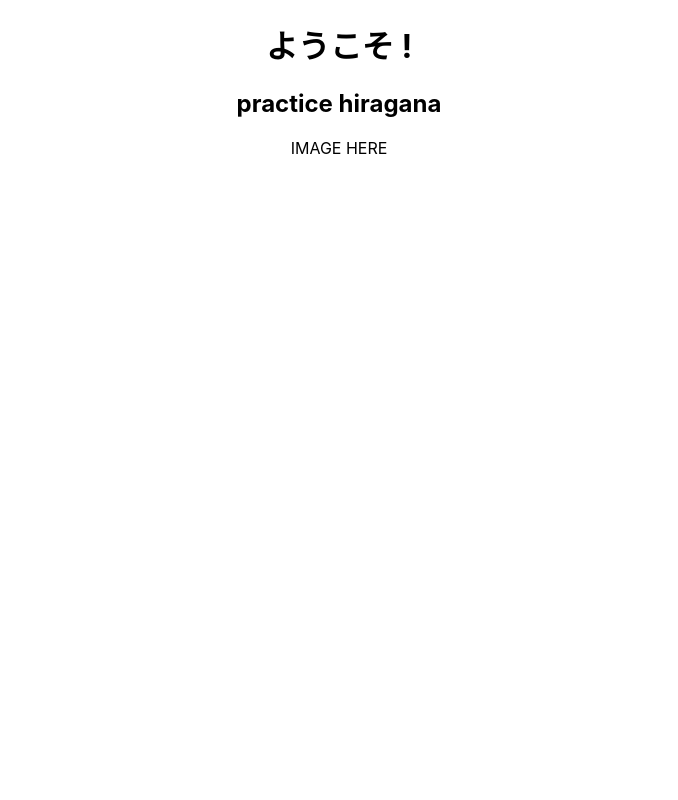
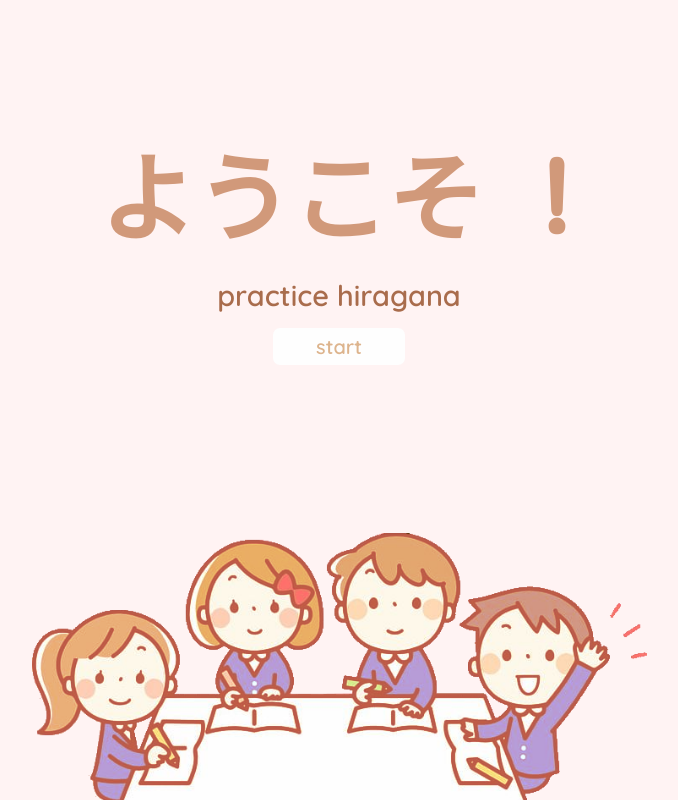
Before and after one commit to ericanwoga/hiragana-flashcards, a React (Create React App) app: page / in a window 1280 px wide. Shown: the whole page, without its empty margins (301-979 px from the left). Built offline with nearby package versions, Linux system fonts and the light colour scheme.

Commit message:
Added css files

```diff
--- a/src/App.css
+++ /dev/null
@@ -1,38 +0,0 @@
-.App {
-  text-align: center;
-}
-
-.App-logo {
-  height: 40vmin;
-  pointer-events: none;
-}
-
-@media (prefers-reduced-motion: no-preference) {
-  .App-logo {
-    animation: App-logo-spin infinite 20s linear;
-  }
-}
-
-.App-header {
-  background-color: #282c34;
-  min-height: 100vh;
-  display: flex;
-  flex-direction: column;
-  align-items: center;
-  justify-content: center;
-  font-size: calc(10px + 2vmin);
-  color: white;
-}
-
-.App-link {
-  color: #61dafb;
-}
-
-@keyframes App-logo-spin {
-  from {
-    transform: rotate(0deg);
-  }
-  to {
-    transform: rotate(360deg);
-  }
-}
--- a/src/App.js
+++ b/src/App.js
@@ -1,6 +1,8 @@
-import './App.css';
 import StartTitle from './StartTitle';
+//import StartButton from './StartButton';
 import StartImg from './StartImg';
+import './styles/App.css';
+
 function App() {
 
   return (
--- /dev/null
+++ b/src/StartButton.js
@@ -0,0 +1 @@
+import './styles/StartButton.css'
--- a/src/StartImg.js
+++ b/src/StartImg.js
@@ -1,7 +1,10 @@
-const StartImg = () => {
+import './styles/StartImg.css'
+import art from './img/title-art.png';
+
+function StartImg() {
     return (
-        <div className="start-img">
-            <p>IMAGE HERE</p>
+        <div className="start-art">
+            <img src={art} />
         </div>
      );
 }
--- a/src/StartTitle.js
+++ b/src/StartTitle.js
@@ -1,8 +1,14 @@
+import './styles/StartTitle.css'
+import './styles/StartButton.css'
+
 function StartTitle() {
     return (
         <div className="entire-title">
             <h1>ようこそ !</h1>
             <h2>practice hiragana</h2>
+            <div className="start-button">
+                <p>start</p>
+            </div>
         </div>
      );
 }
--- a/src/index.css
+++ b/src/index.css
@@ -1,13 +1,18 @@
-body {
-  margin: 0;
-  font-family: -apple-system, BlinkMacSystemFont, 'Segoe UI', 'Roboto', 'Oxygen',
-    'Ubuntu', 'Cantarell', 'Fira Sans', 'Droid Sans', 'Helvetica Neue',
-    sans-serif;
-  -webkit-font-smoothing: antialiased;
-  -moz-osx-font-smoothing: grayscale;
+html {
+  /*Entire website background*/
+  background-color: rgb(255, 243, 243);
+  position: fixed;
+  height: 100%;
+  width: 100%;
+  overflow: hidden;
 }
 
-code {
-  font-family: source-code-pro, Menlo, Monaco, Consolas, 'Courier New',
-    monospace;
+body {
+  display: flex;
+  flex-direction: column;
+  align-items: center;
+
+  height: 101vh; /*101 becuase the image should be at the bottom*/
+  width: 100vw;
+  margin: 0;
 }
--- /dev/null
+++ b/src/styles/App.css
@@ -0,0 +1,8 @@
+.content{ /*all the content*/
+    display: flex;
+    flex-direction: column;
+    justify-content:space-between; /*aligns vertically*/
+    align-items: center; /*aligns horizontally*/
+    height: 101vh;
+    max-width: 615px; /*maximum size is a tablet*/
+}
--- /dev/null
+++ b/src/styles/StartButton.css
@@ -0,0 +1,34 @@
+@import url('https://fonts.googleapis.com/css2?family=Kosugi+Maru&family=Quicksand:wght@300;400;500;600&display=swap');
+
+.start-button {
+    display: inline-flex;
+    background-color: rgb(254,254,254);
+    border-radius: 7px;
+    flex-direction: column;
+    justify-content: center;
+    align-items: center;
+    width: 25%;
+    height: 20%;
+    border: none;
+    padding: 6px;
+
+    font-size: 20px;
+    font-weight: bold;
+    font-family: 'Quicksand', sans-serif;
+    color:rgb(221, 180, 141);
+    text-align: center;
+
+    transition-duration: 0.1s;
+    cursor: pointer;
+}
+
+.start-button p {
+    margin: 0;
+}
+.start-button:hover {
+    color: rgb(204, 119, 119);
+}
+
+/*a {
+    text-decoration: none;
+}*/
--- /dev/null
+++ b/src/styles/StartImg.css
@@ -0,0 +1,12 @@
+.start-art { /*bottom flex box*/
+    display: flex;
+    flex-direction: column;
+    align-items: center;
+    justify-content: flex-end;
+    row-gap: 30px; /*40 or 260*/
+}
+
+.start-art img { /*bottom flex box*/
+    width: 100%;
+    height: auto;
+}
--- /dev/null
+++ b/src/styles/StartTitle.css
@@ -0,0 +1,46 @@
+@import url('https://fonts.googleapis.com/css2?family=Kosugi+Maru&family=Quicksand:wght@300;400;500;600&display=swap');
+
+.entire-title { /*top flex box*/
+    display: flex;
+    flex-direction: column;
+    align-items: center;
+    justify-content: flex-start;
+    margin-top: 20%;
+    row-gap: 15px;
+}
+
+.entire-title h1 {
+    font-family: 'Kosugi Maru', sans-serif;
+    color :rgb(209, 153, 122);
+    text-align: center;
+    margin: 0px;
+    font-size: 350%;
+}
+
+.entire-title h2 { /*small mobile screen*/
+    font-family: 'Quicksand', sans-serif;
+    color :rgb(169, 108, 76);
+    margin: 0px;
+    text-align: center;
+    font-size: 130%;
+}
+
+@media screen and (min-width: 425px){ /*if a large mobile screen or bigger*/
+    .entire-title h1 {
+        font-size: 430%;
+    }
+
+    .entire-title h2 {
+        font-size: 180%;
+    }
+}
+
+@media screen and (min-width: 768px){ /*if a tablet screen or bigger*/
+    .entire-title h1 {
+        font-size: 600%;
+    }
+
+    .entire-title h2 {
+        font-size: 180%;
+    }
+}
```
Also changed, not shown: src/img/title-art.png (added), 1 other file (tests, documents, lock files or other folders).
